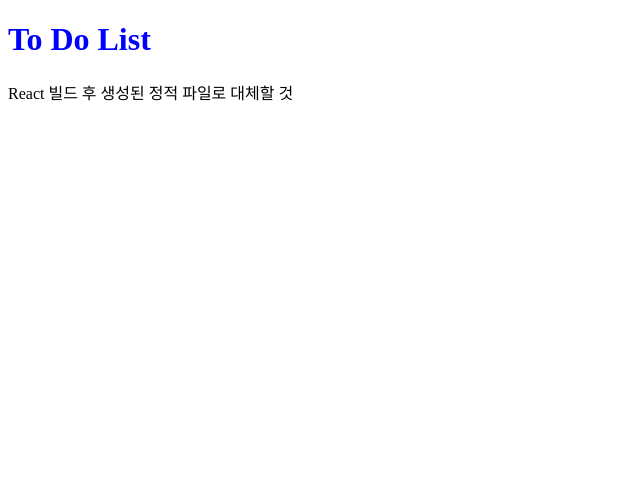
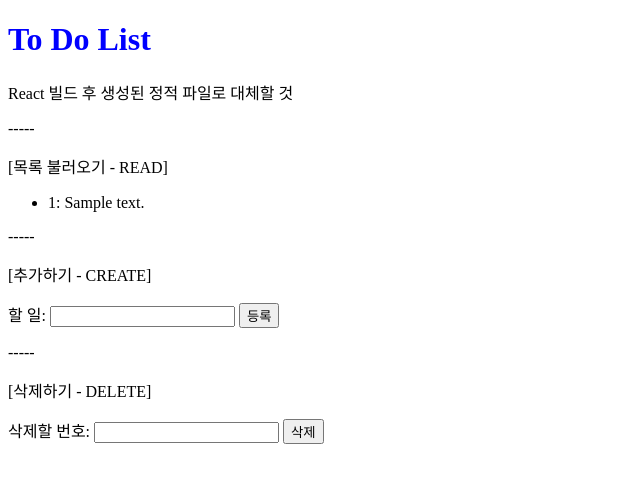
Before and after one commit to youseokhwan/to-do-list, a Django app: page / in a window 1280 px wide. Shown: the top 483 px of the page, without its empty margins (0-640 px from the left). Run offline with Django 3.2, Linux system fonts and the light colour scheme; tables that the repository leaves empty hold one stand-in row (values such as "Sample post").

Commit message:
Django SQLite3 Create, Read, Delete 구현

```diff
--- a/app/models.py
+++ b/app/models.py
@@ -4,10 +4,6 @@ from django.db import models
 class Task(models.Model):
     num = models.IntegerField()
     content = models.CharField(max_length=200)
-    isFinish = models.BooleanField()
 
     def __str__(self):
-        if self.isFinish:
-            return "완료) " + self.content
-        else:
-            return "진행중) " + self.content
+        return self.content
--- a/app/templates/app/todolist.html
+++ b/app/templates/app/todolist.html
@@ -10,5 +10,36 @@
 <body>
     <h1>To Do List</h1>
     <p>React 빌드 후 생성된 정적 파일로 대체할 것</p>
+
+    <p>-----</p>
+
+    <p>[목록 불러오기 - READ]</p>
+    {% if tasks %}
+        <ul>
+            {% for task in tasks %}
+                <li>{{ task.num }}: {{ task.content }}</li>
+            {% endfor %}
+        </ul>
+    {% else %}
+        <p>등록된 내용이 없습니다.</p>
+    {% endif %}
+
+    <p>-----</p>
+
+    <p>[추가하기 - CREATE]</p>
+    <form action="/addtask" method="post">
+        {% csrf_token %}
+        할 일: <input type="text" name="content">
+        <input type="submit" value="등록">
+    </form>
+
+    <p>-----</p>
+
+    <p>[삭제하기 - DELETE]</p>
+    <form action="/deletetask" method="post">
+        {% csrf_token %}
+        삭제할 번호: <input type="text" name="num">
+        <input type="submit" value="삭제">
+    </form>
 </body>
 </html>
--- a/app/urls.py
+++ b/app/urls.py
@@ -4,4 +4,6 @@ from . import views
 
 urlpatterns = [
     path('', views.print_list, name="print_list"),
+    path('addtask', views.add_task, name="add_task"),
+    path('deletetask', views.delete_task, name="delete_task"),
 ]
--- a/app/views.py
+++ b/app/views.py
@@ -1,5 +1,43 @@
-from django.shortcuts import render
+from django.shortcuts import render, redirect
+from app.models import Task
 
 
+# READ
 def print_list(request):
-    return render(request, 'app/todolist.html', {})
+    tasks = Task.objects.all()
+
+    return render(request, 'app/todolist.html', {
+        'tasks': tasks
+    })
+
+
+# CREATE
+def add_task(request):
+    num = len(Task.objects.all())
+    content = request.POST['content'].strip()
+
+    if len(content) == 0:  # 입력된 내용이 없음
+        pass
+    else:
+        Task(num=num, content=content).save()
+
+    return redirect('print_list')
+
+
+# DELETE
+def delete_task(request):
+    last_num = len(Task.objects.all()) - 1
+    num = request.POST['num'].strip()
+
+    if len(num) == 0:
+        pass
+    else:
+        num = int(num)
+        if 0 <= num <= last_num:
+            Task.objects.get(num=num).delete()
+            for i in range(num + 1, last_num + 1):
+                task = Task.objects.get(num=i)
+                task.num -= 1
+                task.save()
+
+    return redirect('print_list')
```
Also changed, not shown: app/migrations/0002_remove_task_isfinish.py (added).
